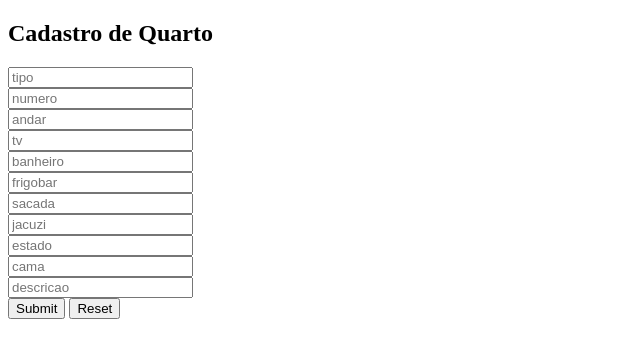
After one commit to EduardoZanela/CadastroPHP, a PHP site: page /c_quarto.php in a window 1280 px wide. The commit adds this page. Shown: the top 358 px of the page, without its empty margins (0-640 px from the left). Run offline with PHP 8.4, Linux system fonts and the light colour scheme.

Commit message:
Add cadastro de quartos

```diff
--- /dev/null
+++ b/view/c_quarto.php
@@ -0,0 +1,20 @@
+<!DOCTYPE html>
+<html>
+<h2>Cadastro de Quarto</h2>
+<form action="" method="post">
+	<!-- @TODO gerar dropdown do "tipoQuarto" -->
+	<input type="number" name="tipoQuarto" placeholder="tipo" required="" /><br>
+	<input type="number" name="numero" placeholder="numero" required="" /><br>
+	<input name="andar" placeholder="andar" required="" /><br>
+	<input name="tv" placeholder="tv" required="" /><br>
+	<input name="banheiro" placeholder="banheiro" required="" /><br>
+	<input name="frigobar" placeholder="frigobar" required="" /><br>
+	<input name="sacada" placeholder="sacada" required="" /><br>
+	<input name="jacuzi" placeholder="jacuzi" required="" /><br>
+	<input name="estado" placeholder="estado" required="" /><br>
+	<input name="cama" placeholder="cama" required="" /><br>
+	<input name="descricao" placeholder="descricao" required="" /><br>
+	<input type="submit" value="Submit" />
+	<input type="reset" />
+</form>
+</html>
```
Also changed, not shown: view/dashboard.php (+11 -0 lines).
